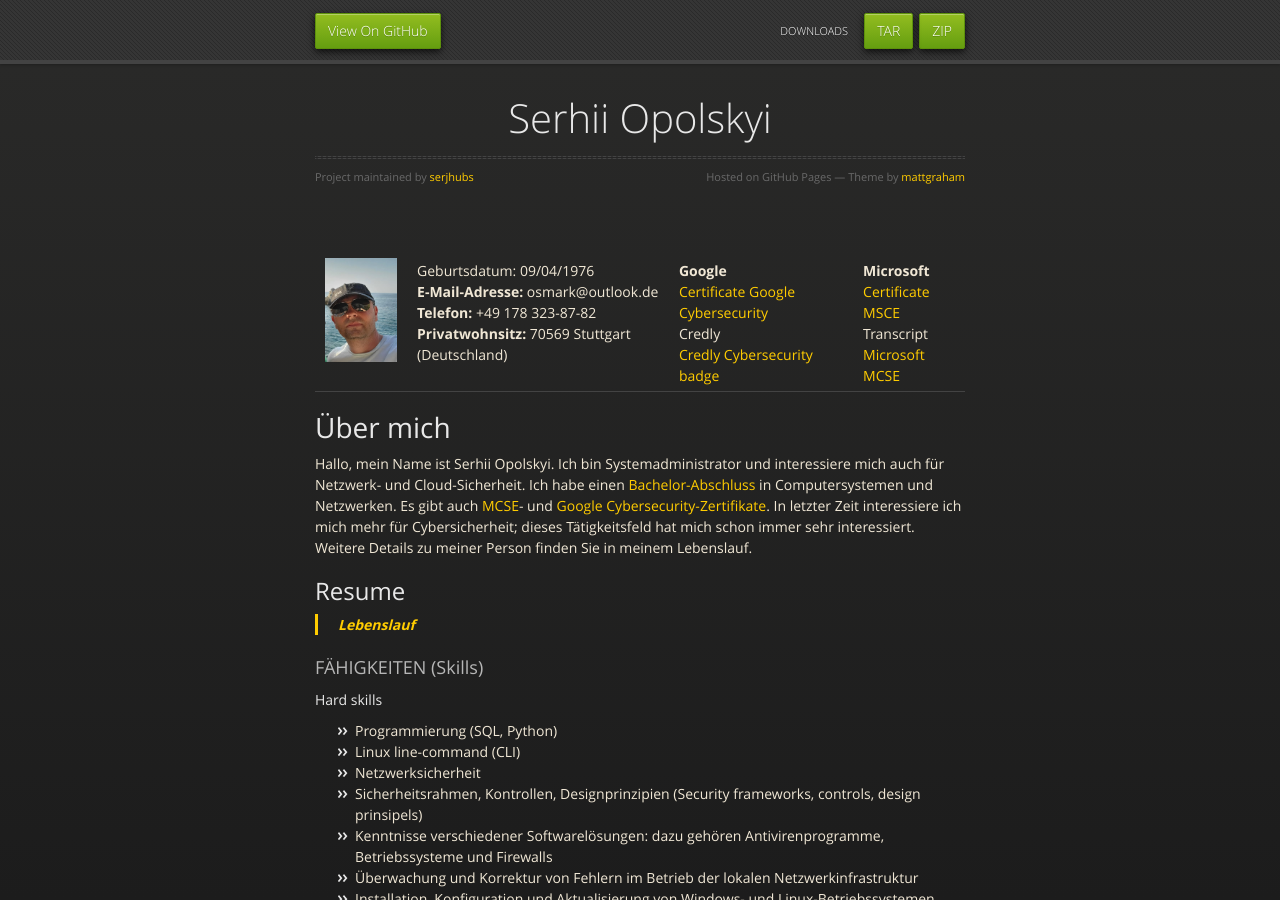
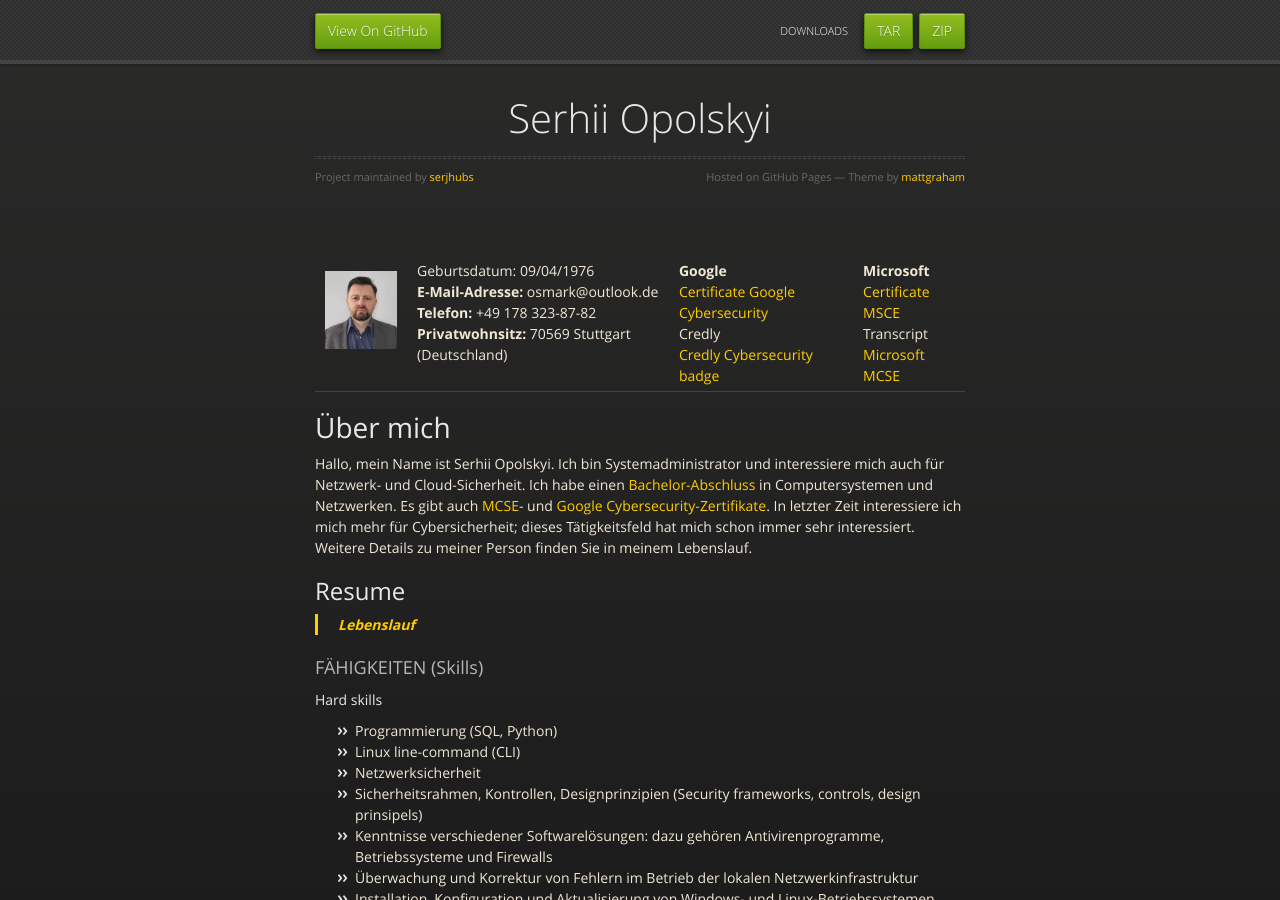
Before and after one commit to serjhubs/Resume, a Jekyll site: the page built from index.md, in a window 1280 px wide and 900 px high. Built offline with Jekyll 4.4.1, drawn with Linux system fonts in a browser that asks for light colours; the repository's description, which GitHub fills in, is left out.

Commit message:
Update index.md

```diff
--- a/index.md
+++ b/index.md
@@ -3,7 +3,7 @@ layout: default
 ---
 <Html>
    <table><tr>
-     <td><img src="https://github.com/serjhubs/Resume/blob/main/_includes/SO.jpeg?raw=true" width="115" heihgt="125"></td>
+     <td><img src="https://github.com/serjhubs/Resume/blob/main/Serge_125px.jpg?raw=true" width="115" heihgt="125"></td>
       <td> Geburtsdatum: 09/04/1976
        <br><strong>E-Mail-Adresse:</strong> osmark@outlook.de
         <br><strong>Telefon:</strong> +49 178 323-87-82
```
